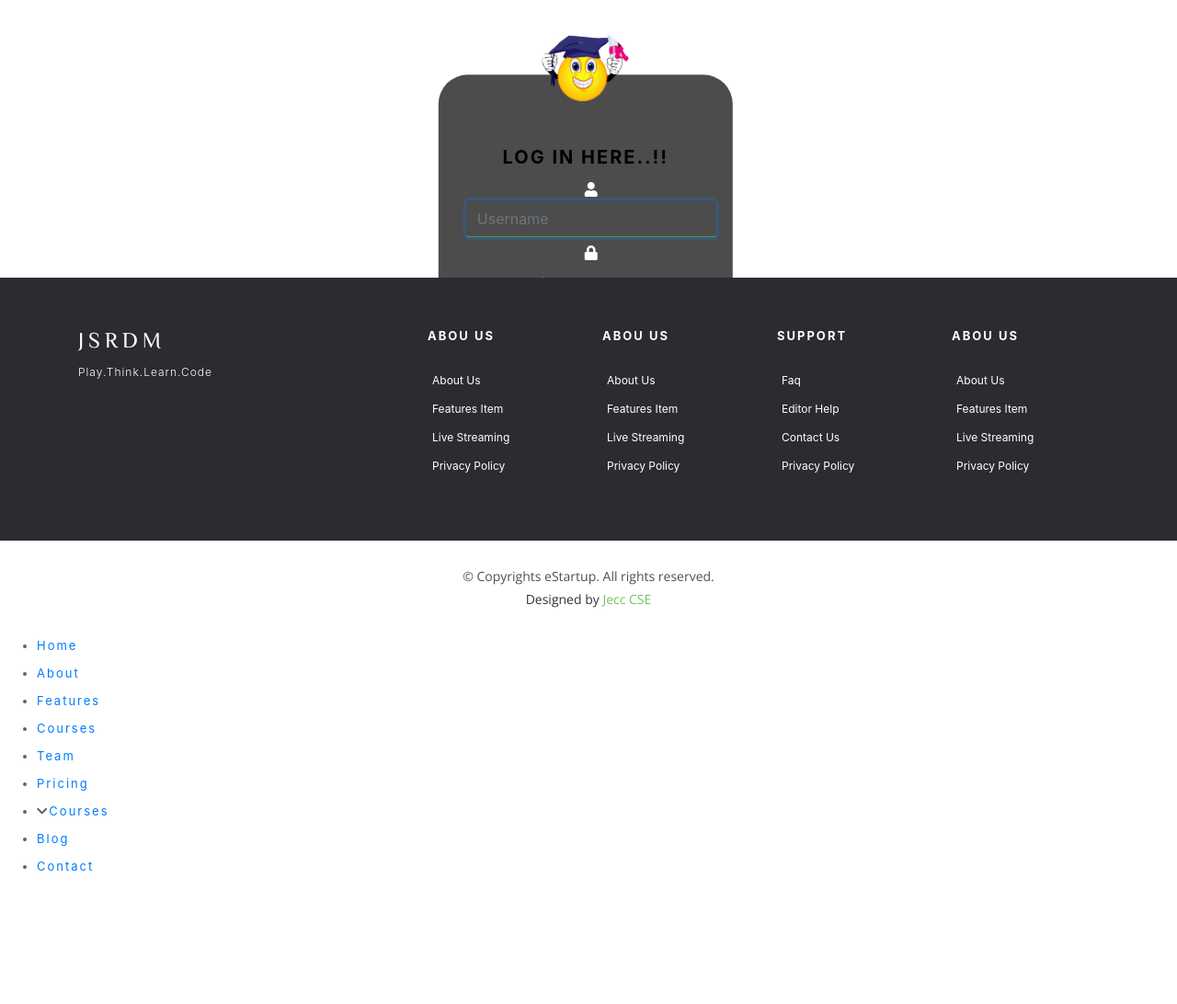
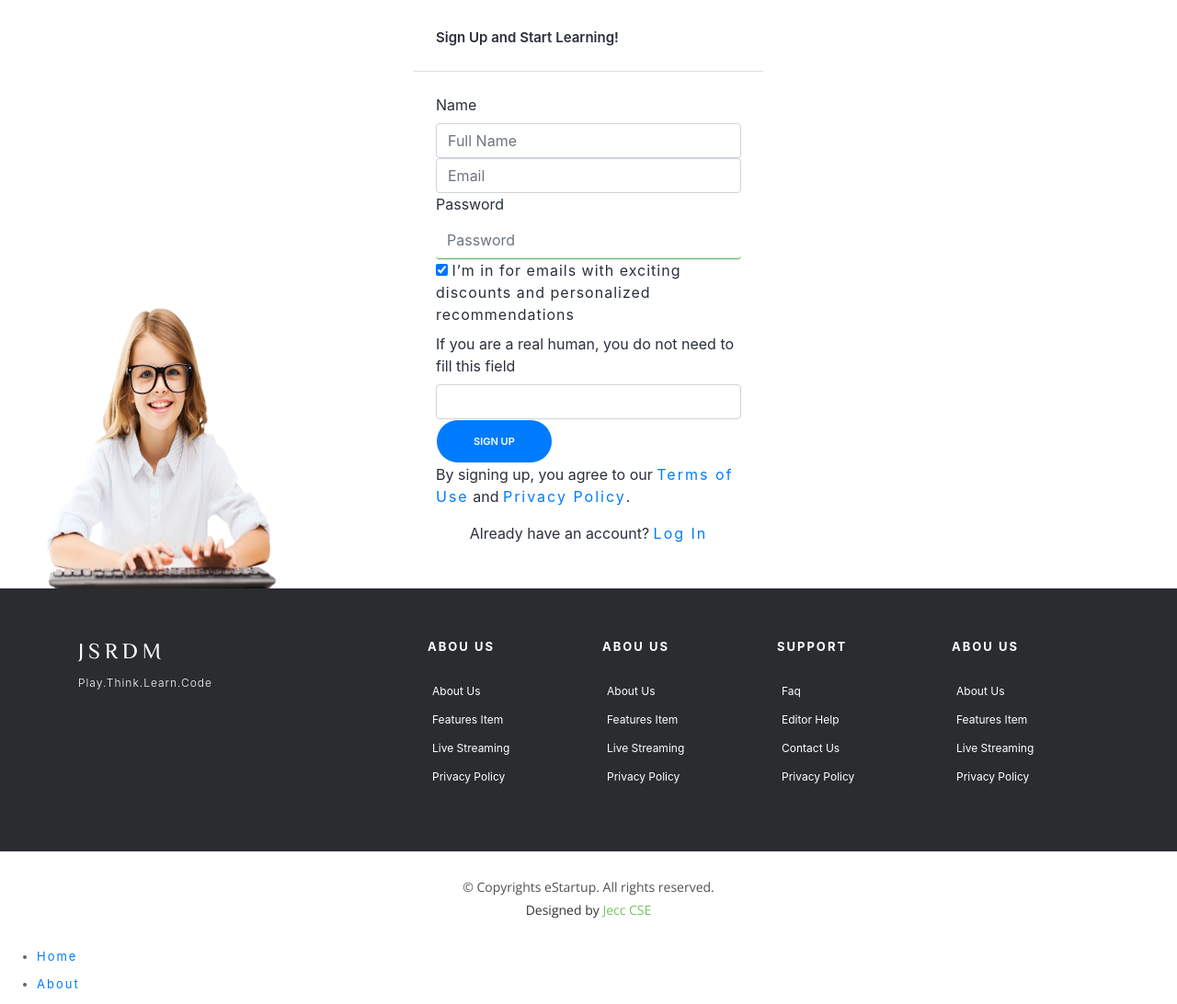
Before and after one commit to sreeragrnandan/hack, a PHP site: page /admin.php in a window 1280 px wide. Shown: the part 48-1140 px from the top of the page at 92% size. Before the commit the page ends 995 px from the top, so only its background shows below. Run offline with PHP 8.4, Linux system fonts and the light colour scheme.

Commit message:
log in page changed

```diff
--- a/admin.php
+++ b/admin.php
@@ -51,22 +51,77 @@
 
 
 
-	<div class="login-box"  >   <!-- new modified log in box -->
-        <img src="img/s.png" class="avatar">
-		<h4>Log In Here..!!</h4>
-        <form class="form-inline form-signin" align="center" autocomplete="off" action="" method="POST">
-            <div>
-            	<i class="fas fa-user  faa-ring animated"></i>
-            	<input type="text" class="form-control" name="username" id="username" autocomplete="off" autofocus value style="margin-bottom:5px" placeholder="Username"><br>
+	<img src="img/g.png" style="width: 20%;height: 40%;left: 47px;bottom: 103px;position: absolute;">
+	<div id="">
+		<div class="loginbox-v4 loginbox-v4--signup modal-content-wrapper js-signin-boxud-app-loader ud-angular--social-auth--app ud-app-loaded" data-module-id="social-auth" data-module-args="{&quot;customPopupIdentifier&quot;:&quot;&quot;,&quot;mode&quot;:&quot;SIGNUP&quot;}" data-purpose="sign-up-box" perimeter-x="" signin-form-mobile-fix="">
+			<div class="ud-component--social-auth--auth-seen-by-user-tracker" ng-non-bindable="">
+				<span style="font-size: 0px;"></span>
+			</div>
+			<div class=" loginbox-v4__header loginbox-v4__header--signup">
+                Sign Up and Start Learning!
             </div>
-            <div>
-                <i class="fas fa-lock faa-flash animated"></i>
-                <input type="password" class="form-control" name="password" id="password" autocomplete="off" autofocus value style="margin-bottom:5px" placeholder="password"><br>
-                <input class="bt btn-large btn-primary" type="submit" name="save" id="save" value="Sign In">
-            </div>
-        </form>
+			<div class="loginbox-v4__content">
+                <form class="signin-form dj ng-pristine ng-valid" signin-form="" name="signup-form" id="signup-form" signin-box-class-name="js-signin-box" action="index.php" action-type="signup" method="post">
+					<input type="hidden" name="csrfmiddlewaretoken" value="2lIVNZyo8TaJZBhu2U9RDgRyquXhmHiorNLoN7Q4H1cax3EBJiFCvcwLLqPegXkp" autocomplete="off">
+					<div class="manage-fields-wrapper">
+						<input type="hidden" name="locale" value="en_US" autocomplete="off">
+						<div class="form-field-container  labeled " id="form-item-fullname">
+							<label class="control-label " for="id_fullname">Name</label>
+							<div id="tooltip-reference-fullname" class="tooltip-reference pos-r ">
+								<input type="text" name="fullname" class="textinput textInput form-control"
+								 data-purpose="fullname" required="" minlength="2" id="id_fullname" maxlength="64" placeholder="Full Name">
+							</div>
+						</div>
+						<div class="form-field-container  labeled ud-component--social-auth--django-email-field" id="form-item-email" ng-non-bindable="">
+							<div>
+								<input name="email" required="" maxlength="64" minlength="7" placeholder="Email" data-purpose="email" type="email" class="form-control" value="">
+							</div>
+						</div>
+						<div class="form-field-container  labeled " id="form-item-password">
+							<label class="control-label " for="id_password">Password</label>
+							<div id="tooltip-reference-password" class="tooltip-reference pos-r ">
+								<input type="password" name="password" class="textinput textInput form-control" data-purpose="password" required="" minlength="6" id="id_password" maxlength="64" placeholder="Password">
+							</div>
+						</div>
+						<div class="form-field-container  labeled " id="form-item-subscribe_to_emails">
+							<div id="tooltip-reference-subscribe_to_emails" class="tooltip-reference pos-r ">
+								<div class="checkbox">
+									<label for="id_subscribe_to_emails">
+										<input type="checkbox" name="subscribe_to_emails" id="id_subscribe_to_emails" data-purpose="subscribe-to-emails" checked="checked">
+										<span class="checkbox-label">I’m in for emails with exciting discounts and personalized recommendations</span>
+									</label>
+								</div>
+							</div>
+						</div>
+						<div class="form-field-container  labeled " id="form-item-signup">
+							<label class="control-label " for="id_signup">If you are a real human, you do not need to fill this field</label>
+							<div id="tooltip-reference-signup" class="tooltip-reference pos-r ">
+								 <input type="text" name="signup" id="id_signup" class="hidden textinput textInput form-control">
+							</div>
+						</div>
+					</div>
+					<div class="form-actions">
+						<div class="submit-row">
+							<input type="submit" name="submit" value="Sign Up" class="btn btn-primary " id="submit-id-submit" data-purpose="do-signup">
+						</div>
+					</div>
+				</form>
+				<div class="loginbox-v4__secondary-text">
+					By signing up, you agree to our
+					<a href="/terms/" target="_blank">Terms of Use</a> and <a href="/terms/privacy/" target="_blank">Privacy Policy</a>.
+            	</div>
+				<div class="loginbox-v4__separator">
+				</div>
+			</div>
+
+			<div class="loginbox-v4__footer">
+				Already have an account?
+				<a class="sign-link" href=login.php data-purpose="login-link-signup-popup">
+					Log In
+				</a>
+			</div>
+		</div>
 	</div>
-
 
 
 
--- a/style.css
+++ b/style.css
@@ -137,3 +137,46 @@ figure:hover+span {
 
 
     }
+
+    .modal .loginbox-v4 {
+        margin: 0;
+        border: 0;
+    }
+
+    .loginbox-v4 {
+        border-radius: 6px;
+        color: #29303B;
+        width: 380px;
+    }
+
+    .loginbox-v4__header {
+        border-bottom: solid 1px #DEDFE0;
+        border-top-left-radius: 6px;
+        border-top-right-radius: 6px;
+        color: #29303B;
+        display: block;
+        font-weight: 600;
+        font-size: 15px;
+        padding: 24px 64px 24px 24px;
+    }
+    .loginbox-v4__content {
+        padding: 24px 24px 16px 24px;
+    }
+    .loginbox-v4__footer {
+        display: block;
+        padding: 0 0 24px 0;
+        text-align: center;
+    }
+
+    .modal-content-wrapper {
+        margin: 24px auto;
+        max-width: 100%;
+    }
+    .modal-dialog {
+        cursor: default;
+        position: relative;
+        min-width: 300px;
+        width: auto;
+        margin: 10vh auto;
+        transform: translate(0, 0) !important;
+    }
```
Also changed, not shown: index.php (+6 -3 lines), login.php (added, +94 -0 lines), img/d.png (added), img/g.png (added), img/m.png (added), img/n.png (added), img/o.png (added), img/p.png (added), img/r.png (added), 1 other file.
